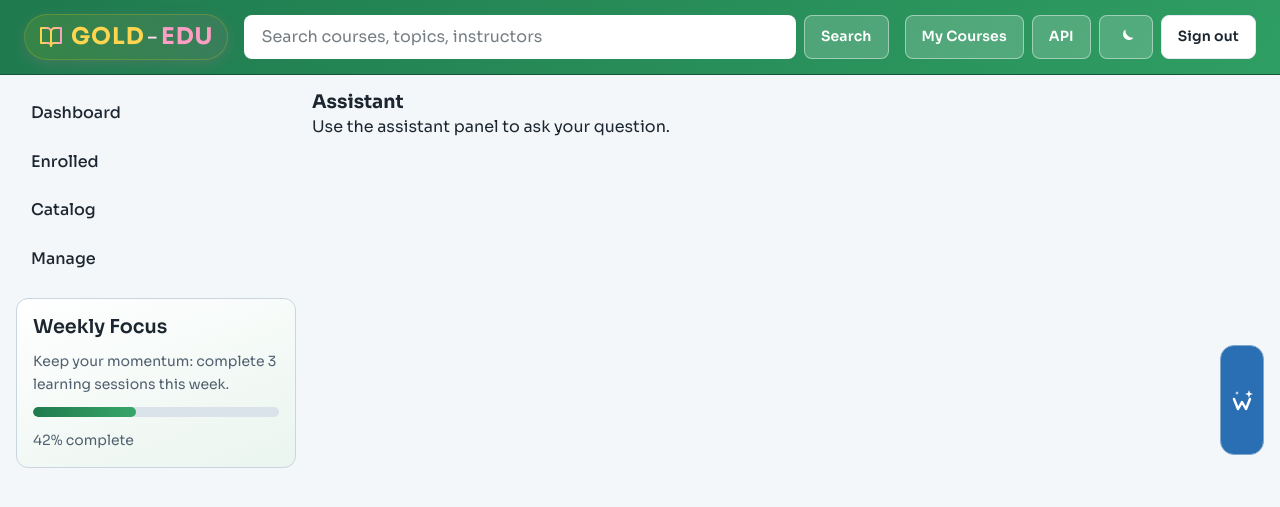
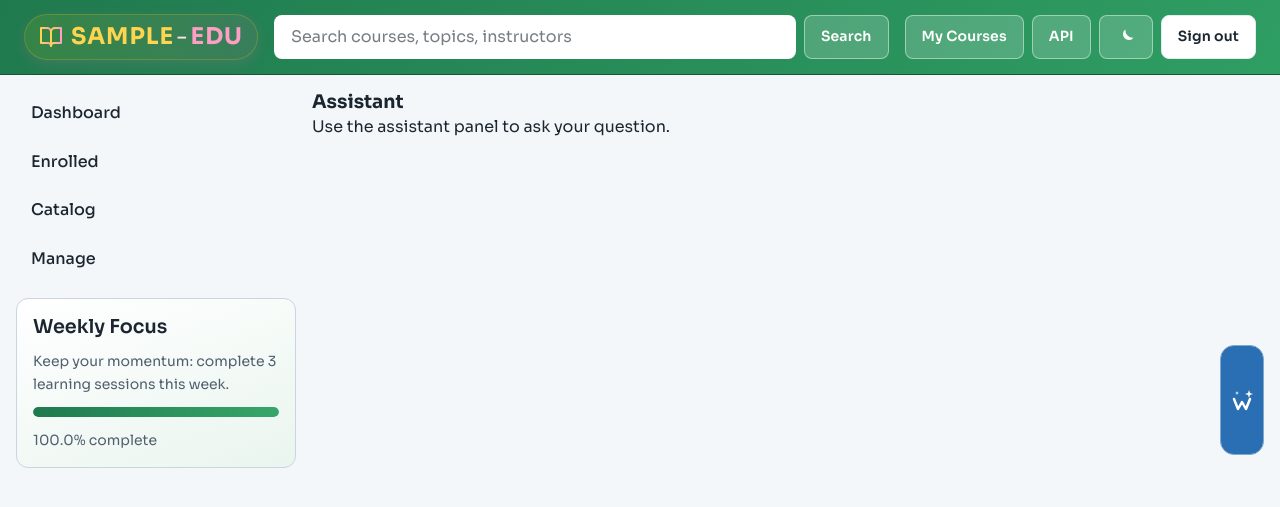
Before and after one commit to worku404/e-learning, a Django app: page /assistant/ in a window 1280 px wide. Shown: the top 507 px of the page. Run offline with Django 5.2, Linux system fonts and the light colour scheme; a user stored in the database is signed in; tables that the repository leaves empty hold one stand-in row (values such as "Sample post"); parts of the project's set-up code (start-up, migrations or seed data) failed here and were passed over; some libraries are stand-ins or nearby versions.

Commit message:
update templates

```diff
--- a/edu/courses/templates/base.html
+++ b/edu/courses/templates/base.html
@@ -24,8 +24,9 @@
                 <path d="M22 3h-6a4 4 0 0 0-4 4v14a3 3 0 0 1 3-3h7z"></path>
             </svg>
             <span class="brand-text">
-                <span class="brand-primary">Gold</span><span class="brand-divider">-</span><span class="brand-secondary">Edu</span>
+                <span class="brand-primary">{{request.user.username }}</span><span class="brand-divider">-</span><span class="brand-secondary">Edu</span>
             </span>
+
         </a>
 
             <form class="c-search topbar__search" action="{% url 'course_list' %}" method="get" role="search" aria-label="Search courses">
@@ -78,17 +79,30 @@
                     <a href="{% url 'manage_course_list' %}" class="c-nav__item{% if '/course/mine/' in request.path %} is-active{% endif %}">Manage</a>
                 {% endif %}
             </nav>
-
+            {% block motivation %}
             {% if request.user.is_authenticated %}
             <section class="c-card c-progress-card" aria-label="Progress snapshot">
                 <h2 class="c-card__title">Weekly Focus</h2>
                 <p class="c-card__meta">Keep your momentum: complete 3 learning sessions this week.</p>
-                <div class="c-progress" role="progressbar" aria-valuemin="0" aria-valuemax="100" aria-valuenow="42" aria-label="Weekly focus progress">
-                    <span class="c-progress__bar" style="width:42%"></span>
+                <div class="c-progress"
+                    role="progressbar"
+                    aria-valuemin="0"
+                    aria-valuemax="100"
+                    aria-valuenow="{{ overall_progress }}"
+                    aria-label="Overall learning progress">
+
+                    <span class="c-progress__bar"
+                        style="width: {{ overall_progress|default:0 }}%">
+                    </span>
                 </div>
-                <p class="c-progress__text">42% complete</p>
+
+                <p class="c-progress__text">
+                    {{ overall_progress|default:0 }}% complete
+                </p>
+
             </section>
             {% endif %}
+            {% endblock %}
         </aside>
 
         <section id="content" class="l-main" aria-label="Learning workspace">
--- a/edu/courses/templates/registration/login.html
+++ b/edu/courses/templates/registration/login.html
@@ -18,6 +18,7 @@
                 <input type="hidden" name="next" value="{{ next }}">
                 <p><button type="submit" class="c-btn c-btn--primary">Log-in</button></p>
             </form>
+            <p>Don't have an account yet? <a href="{% url 'student_registration' %}" class="c-btn">Register here</a></p>
         </article>
     </section>
 {% endblock %}
```
Also changed, not shown: edu/courses/templates/templatetags/course.py (added, +38 -0 lines), edu/courses/templates/templatetags/course_markdown.py (added, +18 -0 lines), edu/courses/templates/templatetags/__init__.py (added).
